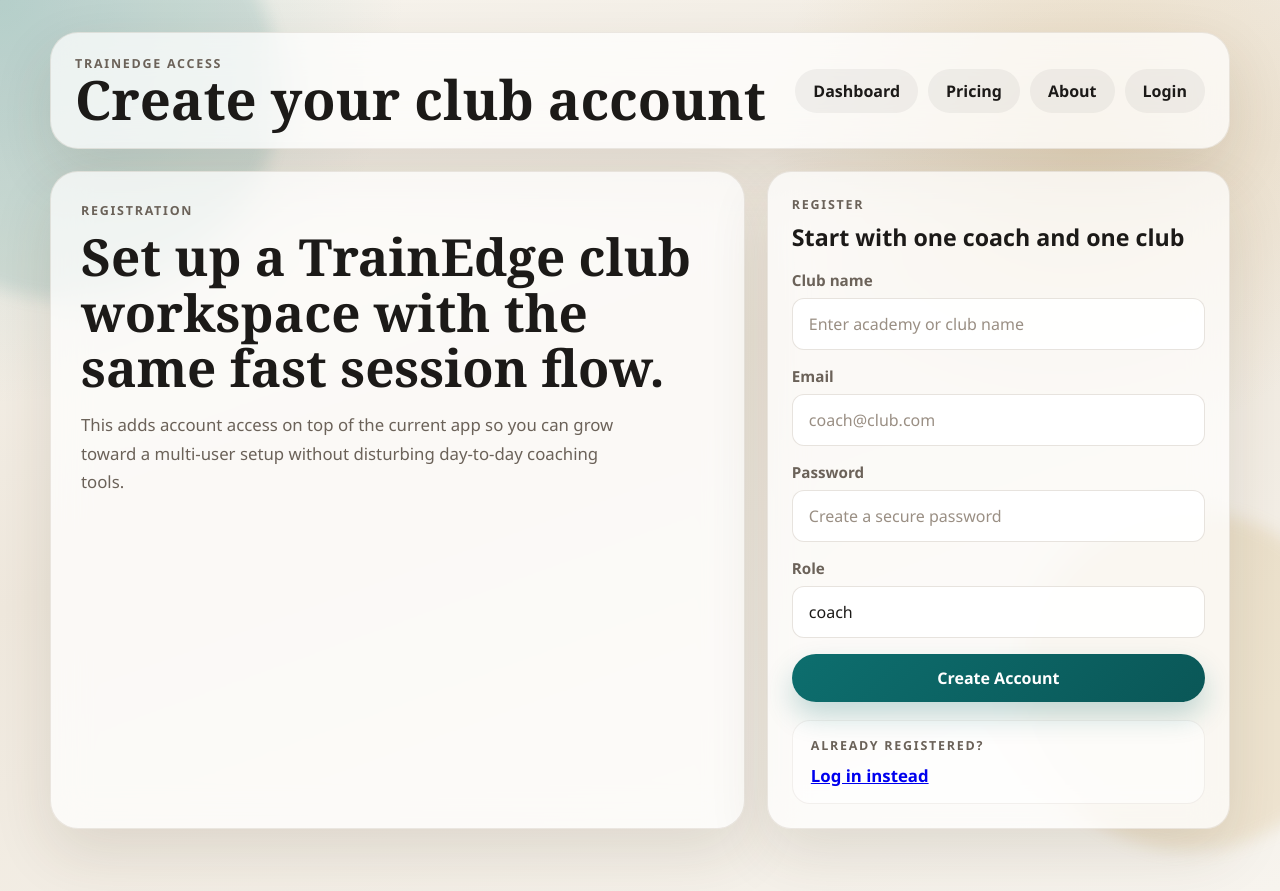
After one commit to 2006adrish-web/TrainEdge, a Flask app: page /register in a window 1280 px wide. The commit adds this page. Run offline with Flask 3, Linux system fonts and the light colour scheme.

Commit message:
Added SQLite auth system (login/register) without breaking existing features

```diff
--- a/app.py
+++ b/app.py
@@ -1,16 +1,74 @@
-from flask import Flask, render_template, request, jsonify
+import os
+import sqlite3
+
+from flask import Flask, flash, jsonify, redirect, render_template, request, session, url_for
+from werkzeug.security import check_password_hash, generate_password_hash
 import logic
 
 app = Flask(__name__)
+app.secret_key = os.environ.get("TRAINEDGE_SECRET_KEY", "trainedge-dev-secret")
+
+DATABASE_PATH = os.path.join(os.path.dirname(__file__), "database.db")
 
 
-@app.route("/")
-def home():
+def get_db():
+    conn = sqlite3.connect(DATABASE_PATH)
+    conn.row_factory = sqlite3.Row
+    return conn
+
+
+def init_db():
+    conn = get_db()
+    try:
+        conn.execute(
+            """
+            CREATE TABLE IF NOT EXISTS clubs (
+                id INTEGER PRIMARY KEY AUTOINCREMENT,
+                name TEXT,
+                plan TEXT DEFAULT 'free'
+            )
+            """
+        )
+        conn.execute(
+            """
+            CREATE TABLE IF NOT EXISTS users (
+                id INTEGER PRIMARY KEY AUTOINCREMENT,
+                email TEXT UNIQUE,
+                password_hash TEXT,
+                club_id INTEGER,
+                role TEXT,
+                FOREIGN KEY (club_id) REFERENCES clubs (id)
+            )
+            """
+        )
+        conn.commit()
+    finally:
+        conn.close()
+
+
+def render_dashboard():
     return render_template(
         "index.html",
         attendance=logic.get_attendance(),
         settings=logic.get_settings(),
     )
+
+
+@app.context_processor
+def inject_auth_state():
+    return {"is_logged_in": "user_id" in session}
+
+
+@app.route("/")
+def home():
+    return render_dashboard()
+
+
+@app.route("/dashboard")
+def dashboard():
+    if "user_id" not in session:
+        return redirect("/login")
+    return render_dashboard()
 
 
 @app.route("/pricing")
@@ -21,6 +79,102 @@ def pricing():
 @app.route("/about")
 def about():
     return render_template("about.html")
+
+
+@app.route("/register", methods=["GET", "POST"])
+def register():
+    if request.method == "POST":
+        email = request.form.get("email", "").strip().lower()
+        password = request.form.get("password", "")
+        club_name = request.form.get("club_name", "").strip()
+        role = request.form.get("role", "").strip() or "coach"
+
+        if not email or not password or not club_name:
+            flash("Email, password, and club name are required.", "error")
+            return render_template("register.html")
+
+        conn = get_db()
+        try:
+            existing_user = conn.execute(
+                "SELECT id FROM users WHERE email = ?",
+                (email,),
+            ).fetchone()
+            if existing_user:
+                flash("An account with that email already exists.", "error")
+                return render_template("register.html")
+
+            club_cursor = conn.execute(
+                "INSERT INTO clubs (name) VALUES (?)",
+                (club_name,),
+            )
+            club_id = club_cursor.lastrowid
+            user_cursor = conn.execute(
+                """
+                INSERT INTO users (email, password_hash, club_id, role)
+                VALUES (?, ?, ?, ?)
+                """,
+                (email, generate_password_hash(password), club_id, role),
+            )
+            conn.commit()
+        except sqlite3.Error:
+            conn.rollback()
+            flash("We could not create your account right now. Please try again.", "error")
+            return render_template("register.html")
+        finally:
+            conn.close()
+
+        session["user_id"] = user_cursor.lastrowid
+        session["club_id"] = club_id
+        flash("Account created successfully. You are now signed in.", "success")
+        return redirect(url_for("dashboard"))
+
+    return render_template("register.html")
+
+
+@app.route("/login", methods=["GET", "POST"])
+def login():
+    if request.method == "POST":
+        email = request.form.get("email", "").strip().lower()
+        password = request.form.get("password", "")
+
+        if not email or not password:
+            flash("Please enter both email and password.", "error")
+            return render_template("login.html")
+
+        conn = get_db()
+        try:
+            user = conn.execute(
+                """
+                SELECT id, password_hash, club_id
+                FROM users
+                WHERE email = ?
+                """,
+                (email,),
+            ).fetchone()
+        except sqlite3.Error:
+            flash("Login is temporarily unavailable. Please try again.", "error")
+            return render_template("login.html")
+        finally:
+            conn.close()
+
+        if not user or not check_password_hash(user["password_hash"], password):
+            flash("Invalid email or password.", "error")
+            return render_template("login.html")
+
+        session["user_id"] = user["id"]
+        session["club_id"] = user["club_id"]
+        flash("Welcome back.", "success")
+        return redirect(url_for("dashboard"))
+
+    return render_template("login.html")
+
+
+@app.route("/logout")
+def logout():
+    session.pop("user_id", None)
+    session.pop("club_id", None)
+    flash("You have been logged out.", "success")
+    return redirect(url_for("login"))
 
 
 @app.route("/attendance", methods=["POST"])
@@ -62,5 +216,8 @@ def next_p():
     return jsonify({"player": logic.next_player()})
 
 
+init_db()
+
+
 if __name__ == "__main__":
     app.run(host="0.0.0.0", port=10000)
--- a/templates/about.html
+++ b/templates/about.html
@@ -21,6 +21,11 @@
                     <a href="/" class="nav-link">Dashboard</a>
                     <a href="/pricing" class="nav-link">Pricing</a>
                     <a href="/about" class="nav-link active">About</a>
+                    {% if is_logged_in %}
+                        <a href="/logout" class="nav-link">Logout</a>
+                    {% else %}
+                        <a href="/login" class="nav-link">Login</a>
+                    {% endif %}
                 </nav>
             </header>
 
--- a/templates/index.html
+++ b/templates/index.html
@@ -21,6 +21,11 @@
                     <a href="/" class="nav-link active">Dashboard</a>
                     <a href="/pricing" class="nav-link">Pricing</a>
                     <a href="/about" class="nav-link">About</a>
+                    {% if is_logged_in %}
+                        <a href="/logout" class="nav-link">Logout</a>
+                    {% else %}
+                        <a href="/login" class="nav-link">Login</a>
+                    {% endif %}
                 </nav>
             </header>
 
--- a/templates/pricing.html
+++ b/templates/pricing.html
@@ -21,6 +21,11 @@
                     <a href="/" class="nav-link">Dashboard</a>
                     <a href="/pricing" class="nav-link active">Pricing</a>
                     <a href="/about" class="nav-link">About</a>
+                    {% if is_logged_in %}
+                        <a href="/logout" class="nav-link">Logout</a>
+                    {% else %}
+                        <a href="/login" class="nav-link">Login</a>
+                    {% endif %}
                 </nav>
             </header>
 
--- /dev/null
+++ b/templates/register.html
@@ -0,0 +1,88 @@
+<!DOCTYPE html>
+<html lang="en">
+<head>
+    <meta charset="UTF-8">
+    <meta name="viewport" content="width=device-width, initial-scale=1.0">
+    <title>TrainEdge | Register</title>
+    <link rel="stylesheet" href="/static/style.css">
+</head>
+<body>
+    <div class="page-shell">
+        <div class="bg-orb bg-orb-left"></div>
+        <div class="bg-orb bg-orb-right"></div>
+
+        <main class="dashboard">
+            <header class="topbar">
+                <div class="brand-lockup">
+                    <p class="eyebrow">TrainEdge Access</p>
+                    <h1>Create your club account</h1>
+                </div>
+                <nav class="nav-links">
+                    <a href="/" class="nav-link">Dashboard</a>
+                    <a href="/pricing" class="nav-link">Pricing</a>
+                    <a href="/about" class="nav-link">About</a>
+                    {% if is_logged_in %}
+                        <a href="/logout" class="nav-link">Logout</a>
+                    {% else %}
+                        <a href="/login" class="nav-link">Login</a>
+                    {% endif %}
+                </nav>
+            </header>
+
+            <section class="hero">
+                <div class="hero-copy">
+                    <p class="eyebrow">Registration</p>
+                    <h2 class="hero-title">Set up a TrainEdge club workspace with the same fast session flow.</h2>
+                    <p class="hero-text">
+                        This adds account access on top of the current app so you can grow toward a multi-user setup without disturbing day-to-day coaching tools.
+                    </p>
+                </div>
+
+                <article class="card">
+                    <div class="card-head">
+                        <p class="card-kicker">Register</p>
+                        <h2>Start with one coach and one club</h2>
+                    </div>
+
+                    {% with messages = get_flashed_messages(with_categories=true) %}
+                        {% if messages %}
+                            {% for category, message in messages %}
+                                <p class="feedback {% if category == 'success' %}is-success{% else %}is-error{% endif %}">{{ message }}</p>
+                            {% endfor %}
+                        {% endif %}
+                    {% endwith %}
+
+                    <form method="post">
+                        <label class="field">
+                            <span>Club name</span>
+                            <input type="text" name="club_name" placeholder="Enter academy or club name" required>
+                        </label>
+
+                        <label class="field">
+                            <span>Email</span>
+                            <input type="email" name="email" placeholder="coach@club.com" required>
+                        </label>
+
+                        <label class="field">
+                            <span>Password</span>
+                            <input type="password" name="password" placeholder="Create a secure password" required>
+                        </label>
+
+                        <label class="field">
+                            <span>Role</span>
+                            <input type="text" name="role" placeholder="coach" value="coach">
+                        </label>
+
+                        <button type="submit" class="primary-btn">Create Account</button>
+                    </form>
+
+                    <div class="status-box" style="margin-top: 18px;">
+                        <p class="status-label">Already registered?</p>
+                        <p class="status-value"><a href="/login">Log in instead</a></p>
+                    </div>
+                </article>
+            </section>
+        </main>
+    </div>
+</body>
+</html>
```
Also changed, not shown: templates/login.html (added, +78 -0 lines), database.db (added).
